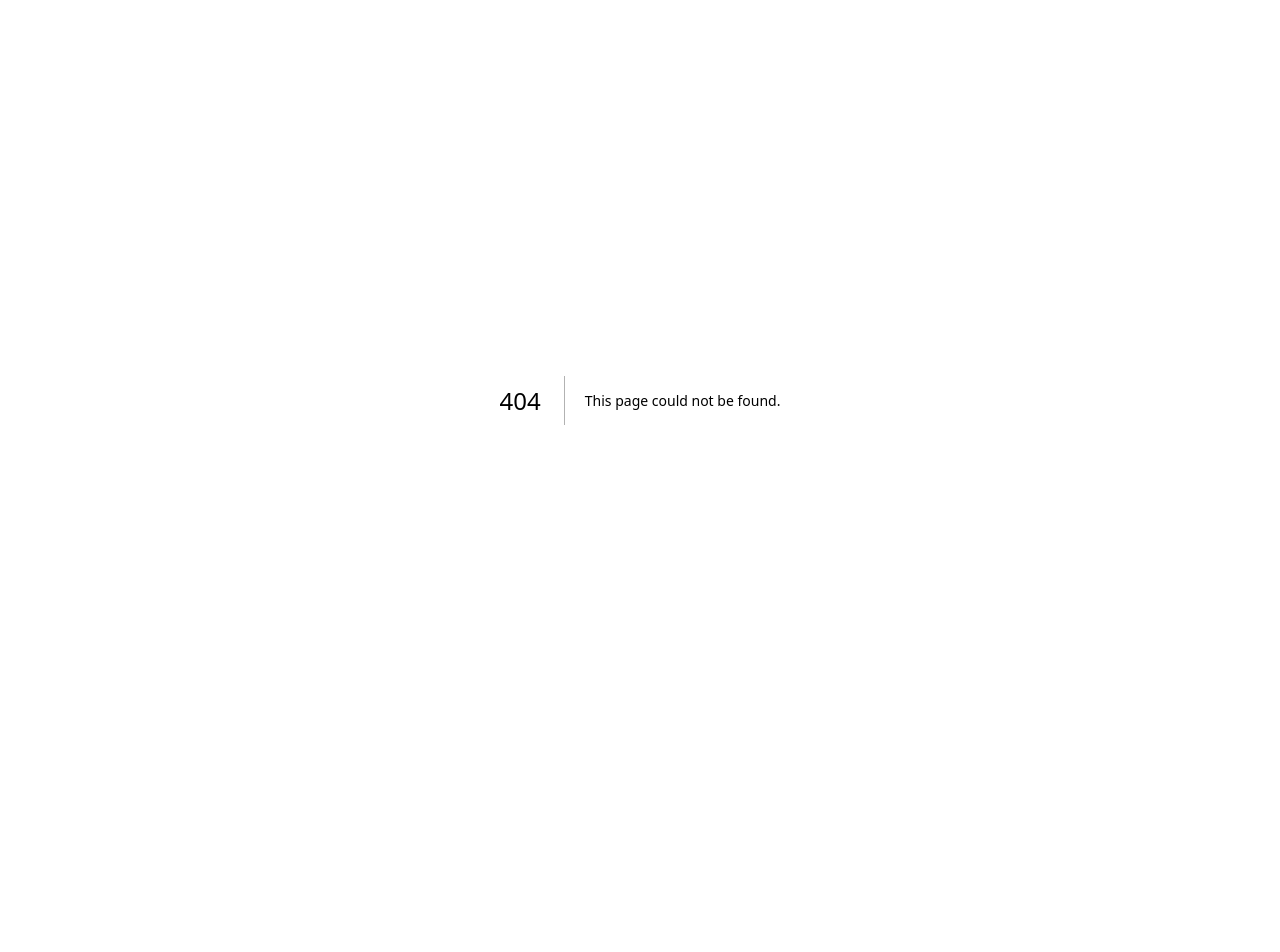
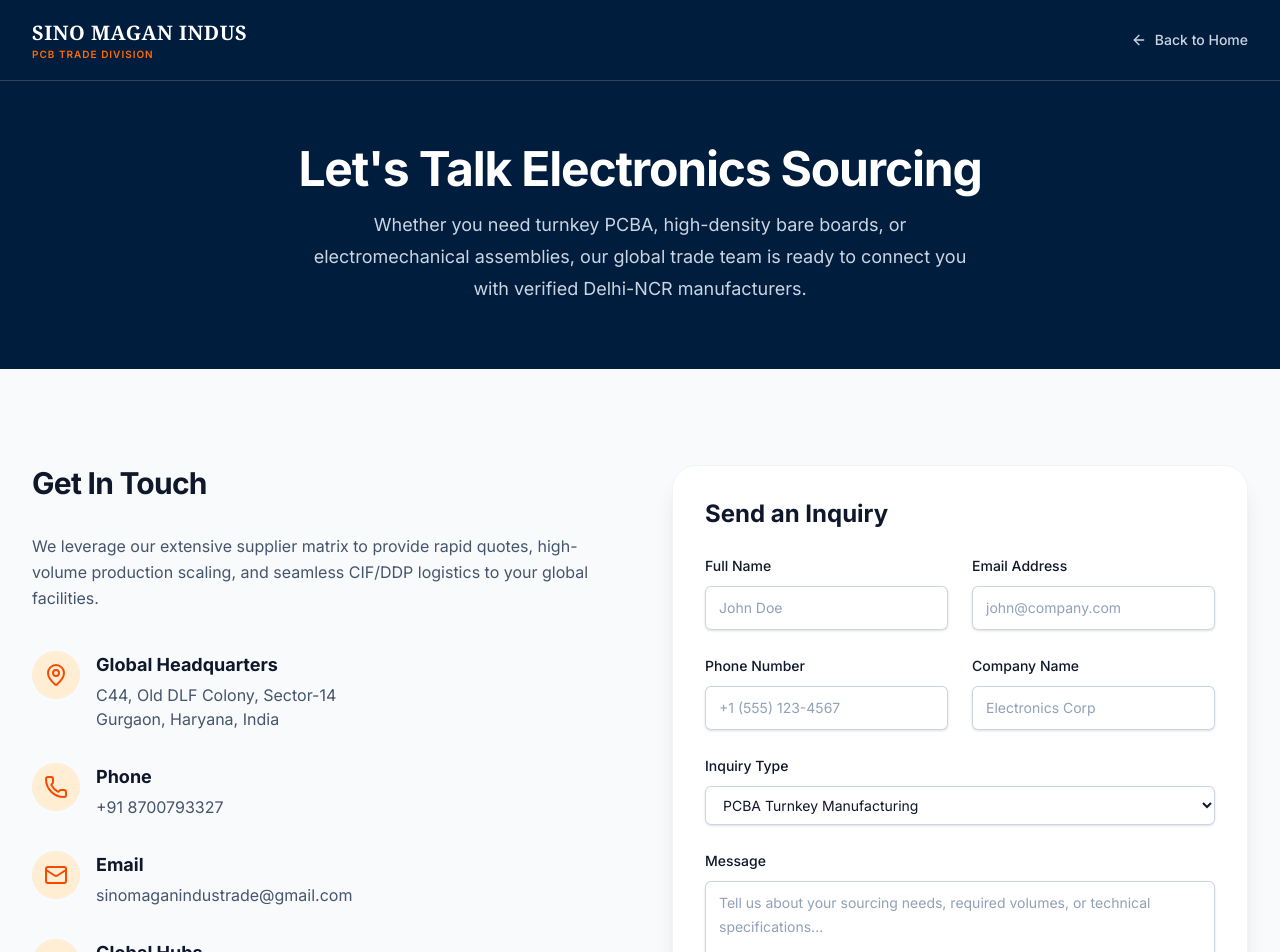
Before and after one commit to fardeenmohd/sino-magan-pcb-web, a Next.js app: page /contact in a window 1280 px wide. Before the commit this address had no page. Shown: the top 952 px of the page. Before the commit the page ends 800 px from the top, so only its background shows below. Built offline with nearby package versions, Linux system fonts and the light colour scheme.

Commit message:
Add Contact Us page with Formspree integration

```diff
--- /dev/null
+++ b/src/app/contact/page.tsx
@@ -0,0 +1,158 @@
+import { MapPin, Phone, Mail, Globe, ArrowLeft } from "lucide-react";
+import Link from "next/link";
+
+export default function ContactPage() {
+  return (
+    <main className="min-h-screen bg-slate-50 font-sans">
+      {/* Navigation */}
+      <nav className="bg-[#001d3d] border-b border-slate-700 sticky top-0 z-50">
+        <div className="max-w-7xl mx-auto px-4 sm:px-6 lg:px-8">
+          <div className="flex justify-between h-20 items-center">
+            <Link href="/" className="flex flex-col group">
+              <span className="font-serif font-bold text-xl tracking-wide text-white group-hover:text-orange-400 transition-colors">SINO MAGAN INDUS</span>
+              <span className="text-[10px] text-orange-500 tracking-widest uppercase font-semibold">PCB Trade Division</span>
+            </Link>
+            <div className="flex space-x-8 items-center">
+              <Link href="/" className="text-sm font-medium text-slate-300 hover:text-white transition-colors flex items-center gap-2">
+                <ArrowLeft className="w-4 h-4" /> Back to Home
+              </Link>
+            </div>
+          </div>
+        </div>
+      </nav>
+
+      {/* Header */}
+      <div className="bg-[#001d3d] py-16">
+        <div className="max-w-7xl mx-auto px-6 lg:px-8 text-center">
+          <h1 className="text-4xl font-bold tracking-tight text-white sm:text-5xl">
+            Let's Talk Electronics Sourcing
+          </h1>
+          <p className="mt-4 text-lg leading-8 text-slate-300 max-w-2xl mx-auto">
+            Whether you need turnkey PCBA, high-density bare boards, or electromechanical assemblies, our global trade team is ready to connect you with verified Delhi-NCR manufacturers.
+          </p>
+        </div>
+      </div>
+
+      {/* Contact Section */}
+      <div className="max-w-7xl mx-auto px-6 lg:px-8 py-16 lg:py-24">
+        <div className="grid grid-cols-1 lg:grid-cols-2 gap-16">
+
+          {/* Contact Information */}
+          <div>
+            <h2 className="text-3xl font-bold tracking-tight text-slate-900 mb-8">Get In Touch</h2>
+            <p className="text-slate-600 mb-10 leading-relaxed">
+              We leverage our extensive supplier matrix to provide rapid quotes, high-volume production scaling, and seamless CIF/DDP logistics to your global facilities.
+            </p>
+
+            <div className="space-y-8">
+              <div className="flex items-start gap-4">
+                <div className="flex-shrink-0 w-12 h-12 rounded-full bg-orange-100 flex items-center justify-center">
+                  <MapPin className="w-6 h-6 text-orange-600" />
+                </div>
+                <div>
+                  <h3 className="text-lg font-bold text-slate-900">Global Headquarters</h3>
+                  <p className="mt-1 text-slate-600">C44, Old DLF Colony, Sector-14</p>
+                  <p className="text-slate-600">Gurgaon, Haryana, India</p>
+                </div>
+              </div>
+
+              <div className="flex items-start gap-4">
+                <div className="flex-shrink-0 w-12 h-12 rounded-full bg-orange-100 flex items-center justify-center">
+                  <Phone className="w-6 h-6 text-orange-600" />
+                </div>
+                <div>
+                  <h3 className="text-lg font-bold text-slate-900">Phone</h3>
+                  <p className="mt-1 text-slate-600">+91 8700793327</p>
+                </div>
+              </div>
+
+              <div className="flex items-start gap-4">
+                <div className="flex-shrink-0 w-12 h-12 rounded-full bg-orange-100 flex items-center justify-center">
+                  <Mail className="w-6 h-6 text-orange-600" />
+                </div>
+                <div>
+                  <h3 className="text-lg font-bold text-slate-900">Email</h3>
+                  <p className="mt-1 text-slate-600">sinomaganindustrade@gmail.com</p>
+                </div>
+              </div>
+
+              <div className="flex items-start gap-4">
+                <div className="flex-shrink-0 w-12 h-12 rounded-full bg-orange-100 flex items-center justify-center">
+                  <Globe className="w-6 h-6 text-orange-600" />
+                </div>
+                <div>
+                  <h3 className="text-lg font-bold text-slate-900">Global Hubs</h3>
+                  <p className="mt-1 text-slate-600">India • China • Oman • Saudi Arabia • Netherlands • Poland • Indonesia</p>
+                </div>
+              </div>
+            </div>
+          </div>
+
+          {/* Formspree Form */}
+          <div className="bg-white rounded-3xl p-8 shadow-xl border border-slate-100">
+            <h3 className="text-2xl font-bold text-slate-900 mb-6">Send an Inquiry</h3>
+            <form action="https://formspree.io/f/xykdwbgr" method="POST" className="space-y-6">
+
+              <div className="grid grid-cols-1 sm:grid-cols-2 gap-6">
+                <div>
+                  <label htmlFor="name" className="block text-sm font-medium leading-6 text-slate-900">Full Name</label>
+                  <div className="mt-2">
+                    <input type="text" name="name" id="name" required className="block w-full rounded-md border-0 py-2.5 px-3.5 text-slate-900 shadow-sm ring-1 ring-inset ring-slate-300 placeholder:text-slate-400 focus:ring-2 focus:ring-inset focus:ring-orange-600 sm:text-sm sm:leading-6" placeholder="John Doe" />
+                  </div>
+                </div>
+                <div>
+                  <label htmlFor="email" className="block text-sm font-medium leading-6 text-slate-900">Email Address</label>
+                  <div className="mt-2">
+                    <input type="email" name="email" id="email" required className="block w-full rounded-md border-0 py-2.5 px-3.5 text-slate-900 shadow-sm ring-1 ring-inset ring-slate-300 placeholder:text-slate-400 focus:ring-2 focus:ring-inset focus:ring-orange-600 sm:text-sm sm:leading-6" placeholder="john@company.com" />
+                  </div>
+                </div>
+              </div>
+
+              <div className="grid grid-cols-1 sm:grid-cols-2 gap-6">
+                <div>
+                  <label htmlFor="phone" className="block text-sm font-medium leading-6 text-slate-900">Phone Number</label>
+                  <div className="mt-2">
+                    <input type="tel" name="phone" id="phone" className="block w-full rounded-md border-0 py-2.5 px-3.5 text-slate-900 shadow-sm ring-1 ring-inset ring-slate-300 placeholder:text-slate-400 focus:ring-2 focus:ring-inset focus:ring-orange-600 sm:text-sm sm:leading-6" placeholder="+1 (555) 123-4567" />
+                  </div>
+                </div>
+                <div>
+                  <label htmlFor="company" className="block text-sm font-medium leading-6 text-slate-900">Company Name</label>
+                  <div className="mt-2">
+                    <input type="text" name="company" id="company" className="block w-full rounded-md border-0 py-2.5 px-3.5 text-slate-900 shadow-sm ring-1 ring-inset ring-slate-300 placeholder:text-slate-400 focus:ring-2 focus:ring-inset focus:ring-orange-600 sm:text-sm sm:leading-6" placeholder="Electronics Corp" />
+                  </div>
+                </div>
+              </div>
+
+              <div>
+                <label htmlFor="inquiry-type" className="block text-sm font-medium leading-6 text-slate-900">Inquiry Type</label>
+                <div className="mt-2">
+                  <select id="inquiry-type" name="inquiry_type" className="block w-full rounded-md border-0 py-2.5 px-3.5 text-slate-900 shadow-sm ring-1 ring-inset ring-slate-300 focus:ring-2 focus:ring-inset focus:ring-orange-600 sm:text-sm sm:leading-6 bg-white">
+                    <option>PCBA Turnkey Manufacturing</option>
+                    <option>Bare PCB Sourcing</option>
+                    <option>Electromechanical Assembly</option>
+                    <option>Supplier Matching / RFQ</option>
+                    <option>Other</option>
+                  </select>
+                </div>
+              </div>
+
+              <div>
+                <label htmlFor="message" className="block text-sm font-medium leading-6 text-slate-900">Message</label>
+                <div className="mt-2">
+                  <textarea name="message" id="message" rows={4} required className="block w-full rounded-md border-0 py-2.5 px-3.5 text-slate-900 shadow-sm ring-1 ring-inset ring-slate-300 placeholder:text-slate-400 focus:ring-2 focus:ring-inset focus:ring-orange-600 sm:text-sm sm:leading-6" placeholder="Tell us about your sourcing needs, required volumes, or technical specifications..."></textarea>
+                </div>
+              </div>
+
+              <div className="pt-2">
+                <button type="submit" className="w-full rounded-md bg-orange-600 px-3.5 py-3.5 text-center text-sm font-semibold text-white shadow-sm hover:bg-orange-500 focus-visible:outline focus-visible:outline-2 focus-visible:outline-offset-2 focus-visible:outline-orange-600 transition-all">
+                  Send Inquiry
+                </button>
+              </div>
+
+            </form>
+          </div>
+        </div>
+      </div>
+    </main>
+  );
+}
--- a/src/app/page.tsx
+++ b/src/app/page.tsx
@@ -15,7 +15,7 @@ export default function Home() {
               <a href="#capabilities" className="text-sm font-medium hover:text-orange-400 transition-colors">Capabilities</a>
               <a href="#network" className="text-sm font-medium hover:text-orange-400 transition-colors">Supplier Network</a>
               <a href="#quality" className="text-sm font-medium hover:text-orange-400 transition-colors">Quality Control</a>
-              <a href="#contact" className="bg-orange-500 text-white px-5 py-2 rounded text-sm font-bold hover:bg-orange-600 transition-all shadow-md">Partner With Us</a>
+              <a href="/contact" className="bg-orange-500 text-white px-5 py-2 rounded text-sm font-bold hover:bg-orange-600 transition-all shadow-md">Partner With Us</a>
             </div>
           </div>
         </div>
```
